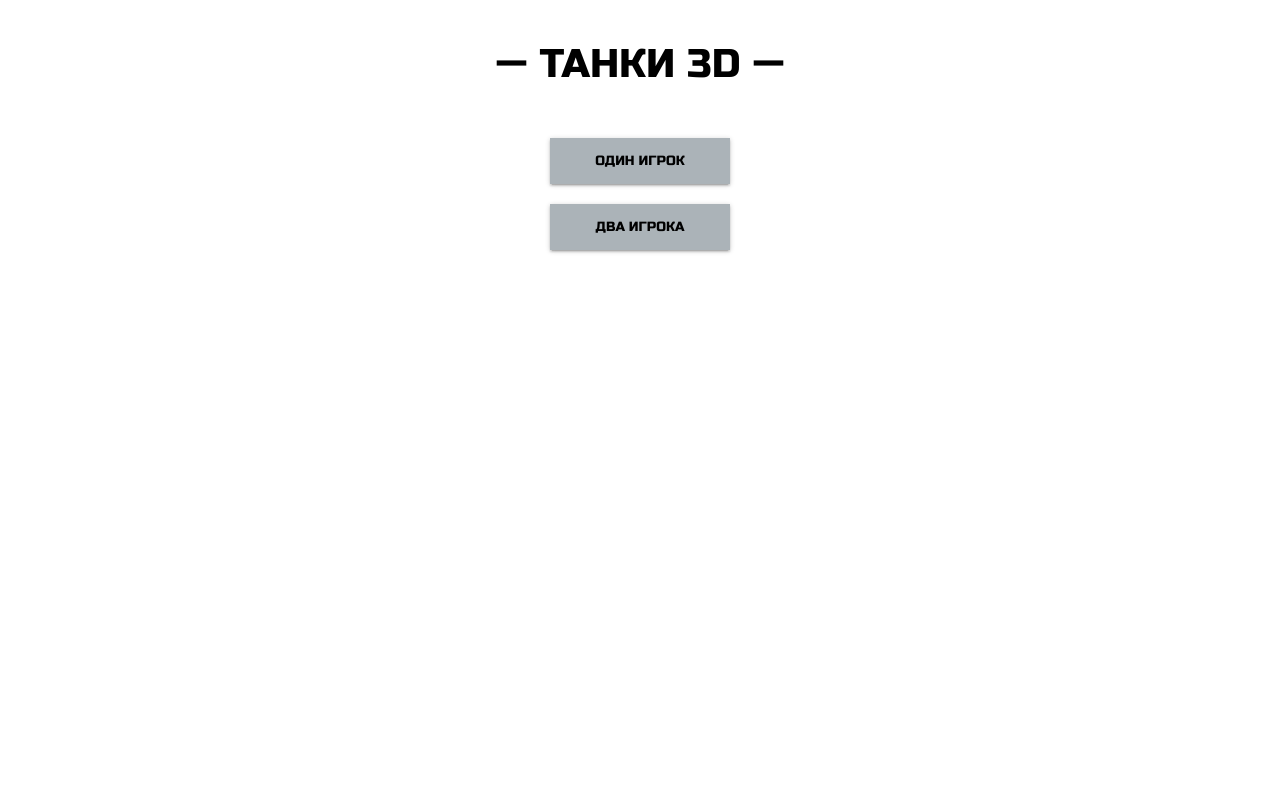
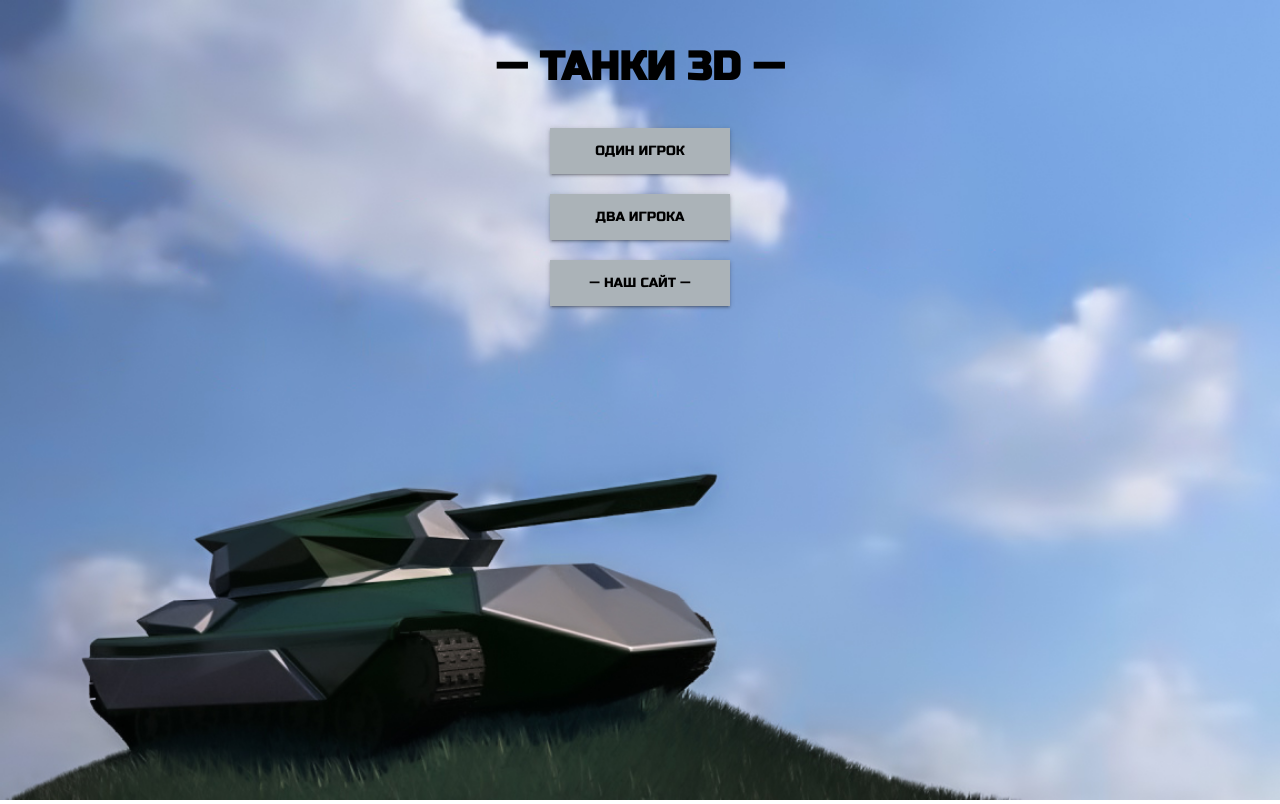
Before and after one commit to UNIRE-STUDIO/Tanks3D, a Vue app: page / in a window 1280 px wide. Built offline with nearby package versions, Linux system fonts and the light colour scheme; no server answers.

Commit message:
Продолжаю воссоздовать интерфейс, добавил фон и т.д

```diff
--- a/src/App.vue
+++ b/src/App.vue
@@ -4,13 +4,15 @@ import Config from "./scripts/config.js";
 import UIFields from "./scripts/uiFields.js";
 import MainScreen from "./components/MainScreen.vue";
 import PlayScreen from "./components/PlayScreen.vue";
+import PauseSceen from "./components/PauseSceen.vue";
 
 let game = new Game();
 
 export default {
 	components: {
 		MainScreen,
-		PlayScreen
+		PlayScreen,
+		PauseSceen
 	},
 	data() {
 		return {
@@ -30,16 +32,44 @@ export default {
 
 <template>
 	<canvas class="canvas"></canvas>
+	<div v-if="uiFields.currentScreen === 0" id="background"></div>
 	<div class="ui">
+		<div id="top">
+			<button class="btn-mini" v-if="uiFields.currentScreen === 1" @click="gameLink.changeScreen(2)">❚❚</button>
+			<button class="btn-mini" v-if="uiFields.currentScreen === 2" @click="gameLink.changeScreen(-1)">
+				<svg width="35" height="50" viewBox="4 0 50 50" fill="161618" xmlns="http://www.w3.org/2000/svg">
+					<path d="M35 50L11 25L35 0L40 4L20 25L40 45L35 50Z" />
+				</svg>
+			</button>
+		</div>
 		<MainScreen v-if="uiFields.currentScreen === 0" :game="gameLink" />
 		<PlayScreen v-if="uiFields.currentScreen === 1" :game="gameLink" />
+		<PauseSceen v-if="uiFields.currentScreen === 2" :game="gameLink" />
 	</div>
 </template>
 
 <style scoped>
+.canvas {
+	background-color: rgb(103, 148, 173);
+}
+
+#background {
+	position: absolute;
+	height: 100%;
+	width: 100%;
+	background-size: cover;
+	background-repeat: no-repeat;
+	background-image: url('/sprites/bg.jpg');
+}
+
 .ui {
 	position: absolute;
 	height: 100%;
 	width: 100%;
 }
+
+#top {
+	padding: 8px 16px;
+	text-align: left;
+}
 </style>
--- a/src/assets/main.css
+++ b/src/assets/main.css
@@ -17,8 +17,28 @@ button {
     font-style: normal;
     border-style: none;
     background-color: rgb(171, 179, 184);
+    -moz-user-select: none;
+    -o-user-select: none;
+    -khtml-user-select: none;
+    -webkit-user-select: none;
+    box-shadow:
+        0 2px 2px 0 rgba(0, 0, 0, 0.14),
+        0 3px 1px -2px rgba(0, 0, 0, 0.12),
+        0 1px 5px 0 rgba(0, 0, 0, 0.2);
+    transition: all 0.2s;
 }
 
 button:hover {
     cursor: pointer;
 }
+
+.btn-mini {
+    color: #161618;
+    font-size: 25px;
+    height: 50px;
+    width: 50px;
+    outline: none;
+    cursor: pointer;
+    user-select: none;
+    transition: 0.3s;
+}
--- a/src/components/MainScreen.vue
+++ b/src/components/MainScreen.vue
@@ -7,16 +7,21 @@ export default {
         }
     },
 
-
+    methods: {
+        goToPage() {
+            window.location.href = "https://unire.su";
+        }
+    }
 }
 </script>
 
 <template>
     <div id="container">
-        <p id="header">— ТАНКИ 3D —</p>
+        <h1>— ТАНКИ 3D —</h1>
         <div class="panel">
             <button class="btn" @click="game.changeScreen(1, 1, 0)">ОДИН ИГРОК</button>
             <button class="btn" @click="game.changeScreen(1, 1, 1)">ДВА ИГРОКА</button>
+            <button class="btn" @click="goToPage()">— НАШ САЙТ —</button>
         </div>
     </div>
 
@@ -29,16 +34,13 @@ export default {
     align-items: center;
 }
 
-#header {
+h1 {
     font-size: 40px;
 }
 
 .btn {
     margin: 10px;
     padding: 15px 5px;
-    box-shadow: 0 2px 2px 0 rgba(0, 0, 0, 0.14),
-        0 3px 1px -2px rgba(0, 0, 0, 0.12), 0 1px 5px 0 rgba(0, 0, 0, 0.2);
-    transition: all 0.2s;
 }
 
 .btn:hover {
--- /dev/null
+++ b/src/components/PauseSceen.vue
@@ -0,0 +1,54 @@
+<script>
+export default {
+    props: {
+        game: {
+            type: Object,
+            required: true
+        }
+    },
+}
+</script>
+
+<template>
+    <div id="center">
+        <h2 id="pause-label">П А У З А</h2>
+        <div id="pause-panel">
+            <button class="btn" @click="game.changeScreen(0)">Меню</button>
+            <button class="btn" @click="game.changeScreen(1, 2)">Продолжить</button>
+        </div>
+    </div>
+</template>
+
+<style scoped>
+#center {
+    width: 100%;
+    height: 90%;
+    display: flex;
+    flex-direction: column;
+    justify-content: center;
+    align-items: center;
+}
+
+h2 {
+    color: aliceblue;
+    margin-top: 0;
+    font-size: 38px;
+}
+
+#pause-panel {
+    background-color: rgba(27, 27, 27, 0.808);
+    border-radius: 8px;
+    width: 60%;
+    min-width: 400px;
+    height: 200px;
+    display: flex;
+    justify-content: center;
+    align-items: center;
+}
+
+.btn {
+    width: 200px;
+    margin: 10px;
+    height: 40px;
+}
+</style>
--- a/src/components/PlayScreen.vue
+++ b/src/components/PlayScreen.vue
@@ -10,20 +10,7 @@ export default {
 </script>
 
 <template>
-    <div id="container">
-        <div id="top">
-            <button class="btn-mini" @click="game.changeScreen(2)">
-                <svg width="35" height="50" viewBox="4 0 50 50" fill="161618" xmlns="http://www.w3.org/2000/svg">
-                    <path d="M35 50L11 25L35 0L40 4L20 25L40 45L35 50Z" />
-                </svg>
-            </button>
-        </div>
-    </div>
+
 </template>
 
-<style scoped>
-#top {
-    padding: 8px 16px;
-    text-align: left;
-}
-</style>
+<style scoped></style>
--- a/src/scripts/game.js
+++ b/src/scripts/game.js
@@ -33,11 +33,10 @@ export default class Game {
         switch (screen) {
             case GameScreens.MENU:
                 this.uiFields.currentScreen = GameScreens.MENU
-                if (this.levelManager !== undefined) this.levelManager.uiFields.currentLevel = 0
                 break
             case GameScreens.PLAY:
-                if (parameter == 1) this.levelManager.start(secondParam)
-                else if (parameter == 2) this.levelManager.setResume()
+                if (parameter === 1) this.levelManager.start(secondParam)
+                else if (parameter === 2) this.levelManager.setResume()
                 this.uiFields.currentScreen = GameScreens.PLAY
                 break
             case GameScreens.PAUSE:
@@ -52,8 +51,8 @@ export default class Game {
                 this.uiFields.currentScreen = GameScreens.WIN
                 break
             case -1: // Если нажата кнопка назад
-                if (this.uiFields.currentScreen == GameScreens.PAUSE) this.changeScreen(GameScreens.MENU)
-                if (this.uiFields.currentScreen == GameScreens.GAMEOVER) this.changeScreen(GameScreens.MENU)
+                if (this.uiFields.currentScreen === GameScreens.PAUSE) this.changeScreen(GameScreens.MENU)
+                if (this.uiFields.currentScreen === GameScreens.GAMEOVER) this.changeScreen(GameScreens.MENU)
                 break
         }
     }
@@ -64,19 +63,12 @@ export default class Game {
     }
 
     update(lag) {
-        if (this.uiFields.currentScreen != GameScreens.PLAY) return
+        if (this.uiFields.currentScreen !== GameScreens.PLAY) return
         this.levelManager.update(lag)
     }
 
     render() {
-        // this.config.ctx.clearRect(0, 0, this.config.canvas.width, this.config.canvas.height)
-        if (this.uiFields.currentScreen == GameScreens.MENU) {
-            return
-        }
-        // this.config.ctx.imageSmoothingEnabled = false // Отключить размытие
-        // this.config.ctx.mozImageSmoothingEnabled = false
-        // this.config.ctx.webkitImageSmoothingEnabled = false
-        // this.config.ctx.msImageSmoothingEnabled = false
+        if (this.uiFields.currentScreen === GameScreens.MENU) return
         this.levelManager.render()
     }
 }
--- a/src/scripts/levelManager.js
+++ b/src/scripts/levelManager.js
@@ -31,8 +31,8 @@ export default class LevelManager {
         this.camera.position.set(this.config.viewSize.x / 2, 17, 25)
         this.camera.lookAt(new THREE.Vector3(this.config.viewSize.x / 2, 0, this.config.viewSize.y / 2))
 
-        const canvas = document.querySelector('.canvas')
-        this.renderer = new THREE.WebGLRenderer({ canvas })
+        let canvas = document.querySelector('.canvas')
+        this.renderer = new THREE.WebGLRenderer({ antialias: true, canvas, alpha: true })
         this.renderer.setSize(window.innerWidth, window.innerHeight)
         this.renderer.setPixelRatio(Math.min(window.devicePixelRatio, 2))
         document.body.appendChild(this.renderer.domElement)
--- a/src/scripts/tank.js
+++ b/src/scripts/tank.js
@@ -5,6 +5,7 @@ import * as THREE from 'three'
 export default class Tank {
     constructor(config, scene) {
         this.config = config
+        this.scene = scene
         this.position = {
             x: 0,
             y: 0
@@ -36,7 +37,6 @@ export default class Tank {
         this.model
         this.gltfLoader.load('/models/tank1.glb', (gltf) => {
             this.model = gltf.scene.children[0]
-            scene.add(this.model)
         })
     }
 
@@ -46,6 +46,7 @@ export default class Tank {
         this.position.y = pos.y * this.config.grid
         this.otherCollisionObject = []
         this.isUse = true
+        this.scene.add(this.model)
     }
 
     setOtherCollisionObject(obj) {
```
Also changed, not shown: public/sprites/bg.jpg (added).
